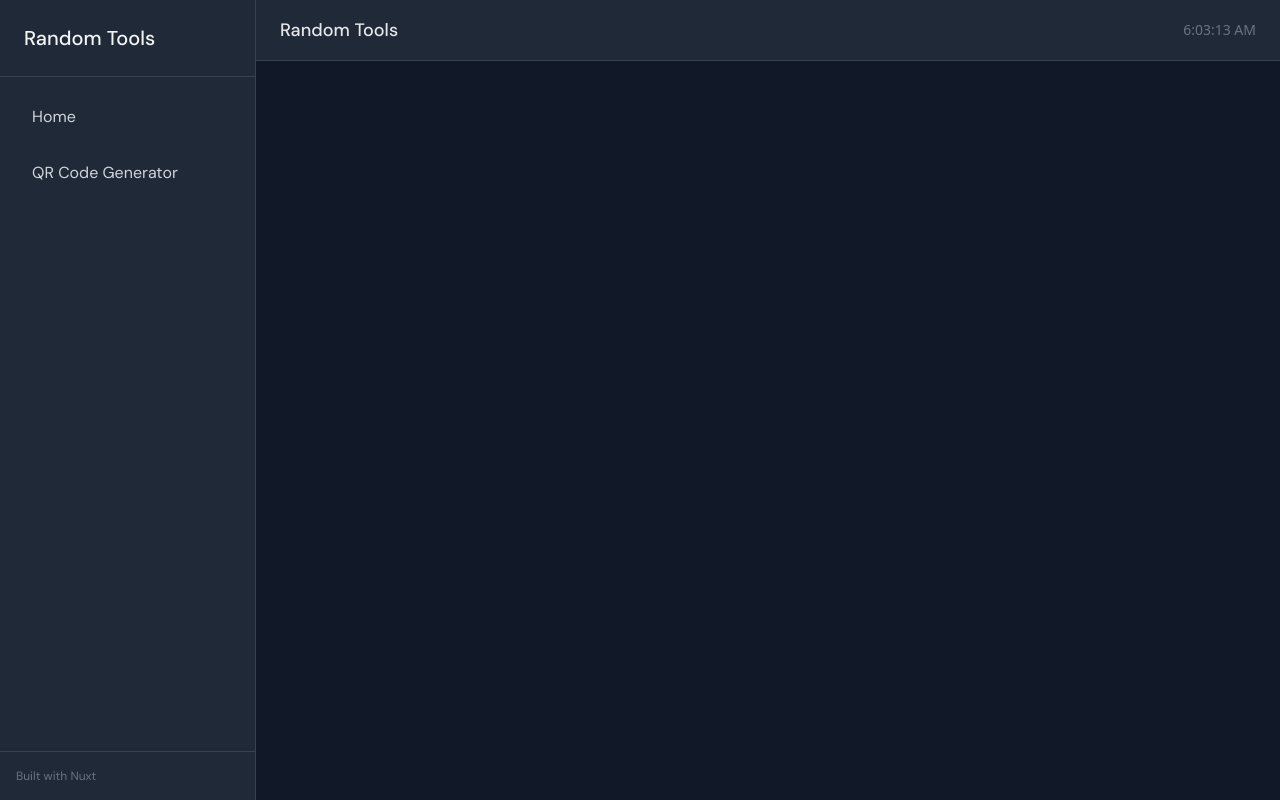
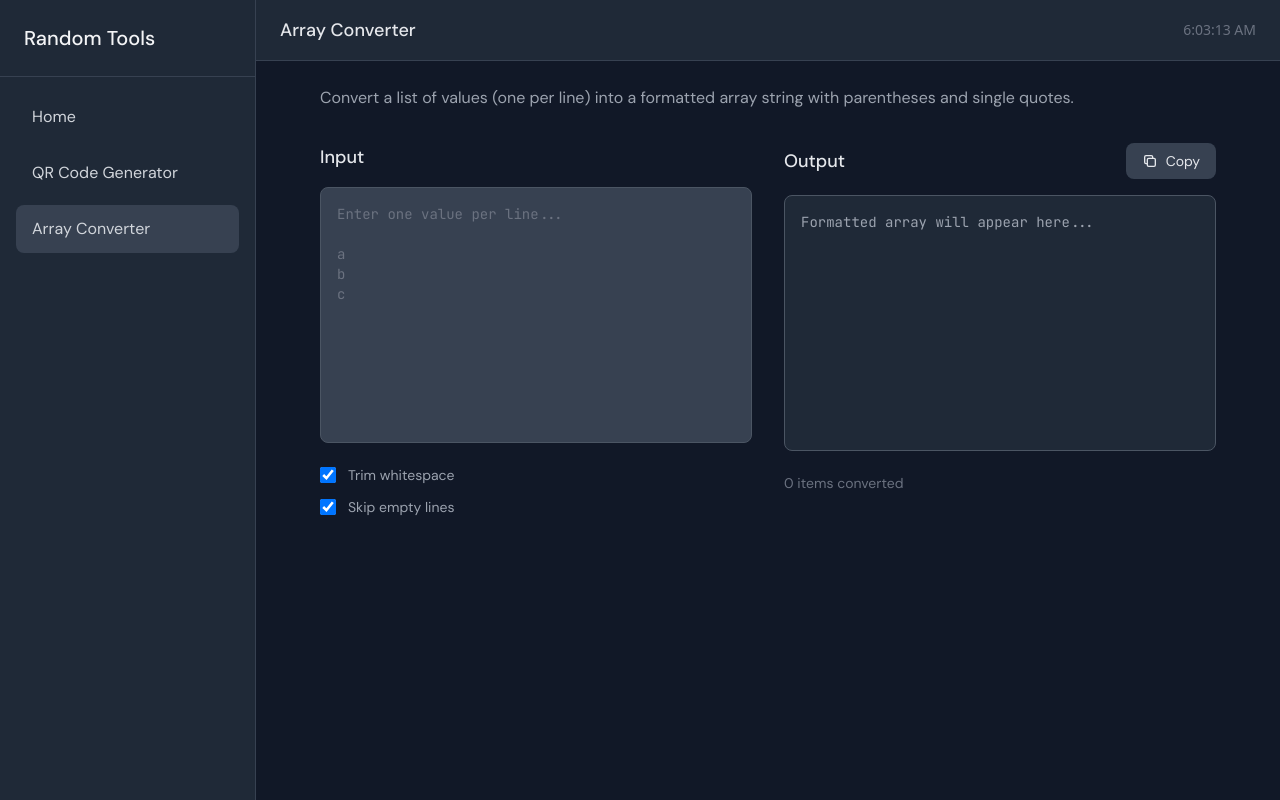
Before and after one commit to jonnochoo/tools, a Nuxt app: page /array-converter in a window 1280 px wide. Built offline with nearby package versions, Linux system fonts and the light colour scheme; a web font is replaced by a local one.

Commit message:
feat: add Array Converter tool with input options and output formatting

```diff
--- a/layouts/default.vue
+++ b/layouts/default.vue
@@ -30,15 +30,17 @@
               QR Code Generator
             </NuxtLink>
           </li>
+          <li>
+            <NuxtLink
+              to="/array-converter"
+              class="block px-4 py-3 rounded-lg hover:bg-gray-700 transition-colors duration-200 font-['DM_Sans'] text-gray-300 hover:text-gray-100"
+              active-class="bg-gray-700 text-gray-100"
+            >
+              Array Converter
+            </NuxtLink>
+          </li>
         </ul>
       </nav>
-
-      <!-- Footer -->
-      <div class="p-4 border-t border-gray-700">
-        <p class="text-xs text-gray-500 font-['DM_Sans']">
-          Built with Nuxt
-        </p>
-      </div>
     </aside>
 
     <!-- Main Content -->
@@ -73,6 +75,8 @@ const pageTitle = computed(() => {
       return 'Dashboard'
     case '/qr':
       return 'QR Code Generator'
+    case '/array-converter':
+      return 'Array Converter'
     default:
       return 'Random Tools'
   }
@@ -83,6 +87,9 @@ const currentTime = ref('')
 const updateTime = () => {
   currentTime.value = new Date().toLocaleTimeString()
 }
-updateTime()
-setInterval(updateTime, 1000)
+
+onMounted(() => {
+  updateTime()
+  setInterval(updateTime, 1000)
+})
 </script>
--- /dev/null
+++ b/pages/array-converter.vue
@@ -0,0 +1,157 @@
+<template>
+  <div class="max-w-4xl mx-auto">
+    <!-- Description -->
+    <div class="mb-8">
+      <p class="font-['DM_Sans'] text-gray-400 leading-relaxed">
+        Convert a list of values (one per line) into a formatted array string
+        with parentheses and single quotes.
+      </p>
+    </div>
+
+    <div class="grid grid-cols-1 lg:grid-cols-2 gap-8">
+      <!-- Input Section -->
+      <div class="space-y-4">
+        <h3 class="font-['DM_Sans'] font-medium text-lg text-gray-200">
+          Input
+        </h3>
+
+        <!-- Input Textarea -->
+        <textarea
+          v-model="inputText"
+          class="w-full h-64 p-4 bg-gray-700 border border-gray-600 rounded-lg text-gray-100 placeholder-gray-500 font-['JetBrains_Mono'] text-sm focus:border-gray-500 focus:outline-none transition-colors duration-200 resize-none"
+          placeholder="Enter one value per line...&#10;&#10;a&#10;b&#10;c"
+          @input="convertToArray"
+        ></textarea>
+
+        <!-- Options -->
+        <div class="space-y-3">
+          <label class="flex items-center space-x-3">
+            <input
+              v-model="trimWhitespace"
+              type="checkbox"
+              class="w-4 h-4 bg-gray-700 border-gray-600 rounded focus:ring-gray-500 focus:ring-2"
+            />
+            <span class="font-['DM_Sans'] text-sm text-gray-400"
+              >Trim whitespace</span
+            >
+          </label>
+
+          <label class="flex items-center space-x-3">
+            <input
+              v-model="skipEmptyLines"
+              type="checkbox"
+              class="w-4 h-4 bg-gray-700 border-gray-600 rounded focus:ring-gray-500 focus:ring-2"
+            />
+            <span class="font-['DM_Sans'] text-sm text-gray-400"
+              >Skip empty lines</span
+            >
+          </label>
+        </div>
+      </div>
+
+      <!-- Output Section -->
+      <div class="space-y-4">
+        <div class="flex items-center justify-between">
+          <h3 class="font-['DM_Sans'] font-medium text-lg text-gray-200">
+            Output
+          </h3>
+          <button
+            @click="copyToClipboard"
+            class="px-4 py-2 bg-gray-700 hover:bg-gray-600 text-gray-200 rounded-lg transition-colors duration-200 font-['DM_Sans'] text-sm flex items-center space-x-2"
+            :disabled="!outputText"
+          >
+            <svg
+              class="w-4 h-4"
+              fill="none"
+              stroke="currentColor"
+              viewBox="0 0 24 24"
+            >
+              <path
+                stroke-linecap="round"
+                stroke-linejoin="round"
+                stroke-width="2"
+                d="M8 16H6a2 2 0 01-2-2V6a2 2 0 012-2h8a2 2 0 012 2v2m-6 12h8a2 2 0 002-2v-8a2 2 0 00-2-2h-8a2 2 0 00-2 2v8a2 2 0 002 2z"
+              />
+            </svg>
+            <span>Copy</span>
+          </button>
+        </div>
+
+        <!-- Output Textarea -->
+        <textarea
+          v-model="outputText"
+          readonly
+          class="w-full h-64 p-4 bg-gray-800 border border-gray-600 rounded-lg text-gray-100 font-['JetBrains_Mono'] text-sm focus:outline-none resize-none"
+          placeholder="Formatted array will appear here..."
+        ></textarea>
+
+        <!-- Stats -->
+        <div class="text-sm text-gray-500 font-['DM_Sans']">
+          {{ itemCount }} items converted
+        </div>
+      </div>
+    </div>
+  </div>
+</template>
+
+<script setup lang="ts">
+// Page meta
+useHead({
+  title: 'Array Converter - Random Tools',
+})
+
+// Reactive data
+const inputText = ref('')
+const outputText = ref('')
+const trimWhitespace = ref(true)
+const skipEmptyLines = ref(true)
+const itemCount = ref(0)
+
+// Convert input to array format
+const convertToArray = () => {
+  if (!inputText.value.trim()) {
+    outputText.value = ''
+    itemCount.value = 0
+    return
+  }
+
+  let lines = inputText.value.split('\n')
+
+  // Apply options
+  if (trimWhitespace.value) {
+    lines = lines.map((line) => line.trim())
+  }
+
+  if (skipEmptyLines.value) {
+    lines = lines.filter((line) => line.length > 0)
+  }
+
+  // Format as array
+  const formattedValues = lines.map((line) => `'${line.replace(/'/g, "\\'")}'`)
+  outputText.value = `(${formattedValues.join(',')})`
+  itemCount.value = lines.length
+}
+
+// Copy to clipboard
+const copyToClipboard = async () => {
+  if (!outputText.value) return
+
+  try {
+    await navigator.clipboard.writeText(outputText.value)
+    // Could add a toast notification here
+  } catch (err) {
+    // Fallback for older browsers
+    const textArea = document.createElement('textarea')
+    textArea.value = outputText.value
+    document.body.appendChild(textArea)
+    textArea.select()
+    document.execCommand('copy')
+    document.body.removeChild(textArea)
+  }
+}
+
+// Watch for option changes
+watch([trimWhitespace, skipEmptyLines], () => {
+  convertToArray()
+})
+</script>
--- a/pages/index.vue
+++ b/pages/index.vue
@@ -62,15 +62,15 @@
         </NuxtLink>
       </div>
 
-      <!-- Placeholder for future tools -->
+      <!-- Array Converter Tool Card -->
       <div
-        class="bg-gray-800/50 rounded-xl p-6 border border-gray-700/50 border-dashed"
+        class="bg-gray-800 rounded-xl p-6 border border-gray-700 hover:border-gray-600 transition-colors duration-200 animate-slide-up"
       >
         <div
-          class="w-12 h-12 bg-gray-700/50 rounded-lg flex items-center justify-center mb-4"
+          class="w-12 h-12 bg-gray-700 rounded-lg flex items-center justify-center mb-4"
         >
           <svg
-            class="w-6 h-6 text-gray-500"
+            class="w-6 h-6 text-gray-300"
             fill="none"
             stroke="currentColor"
             viewBox="0 0 24 24"
@@ -79,16 +79,36 @@
               stroke-linecap="round"
               stroke-linejoin="round"
               stroke-width="2"
-              d="M12 6v6m0 0v6m0-6h6m-6 0H6"
+              d="M19 11H5m14 0a2 2 0 012 2v6a2 2 0 01-2 2H5a2 2 0 01-2-2v-6a2 2 0 012-2m14 0V9a2 2 0 00-2-2M5 11V9a2 2 0 012-2m0 0V5a2 2 0 012-2h6a2 2 0 012 2v2M7 7h10"
             />
           </svg>
         </div>
-        <h3 class="font-['DM_Sans'] font-medium text-xl text-gray-500 mb-2">
-          Coming Soon
+        <h3 class="font-['DM_Sans'] font-medium text-xl text-gray-200 mb-2">
+          Array Converter
         </h3>
-        <p class="font-['DM_Sans'] text-gray-600">
-          More tools will be added here.
+        <p class="font-['DM_Sans'] text-gray-400 mb-4">
+          Convert a list of values into a formatted array string with
+          parentheses and quotes.
         </p>
+        <NuxtLink
+          to="/array-converter"
+          class="inline-flex items-center px-4 py-2 bg-gray-700 hover:bg-gray-600 text-gray-200 rounded-lg transition-colors duration-200 font-['DM_Sans']"
+        >
+          Convert to Array
+          <svg
+            class="w-4 h-4 ml-2"
+            fill="none"
+            stroke="currentColor"
+            viewBox="0 0 24 24"
+          >
+            <path
+              stroke-linecap="round"
+              stroke-linejoin="round"
+              stroke-width="2"
+              d="M9 5l7 7-7 7"
+            />
+          </svg>
+        </NuxtLink>
       </div>
     </div>
   </div>
```
